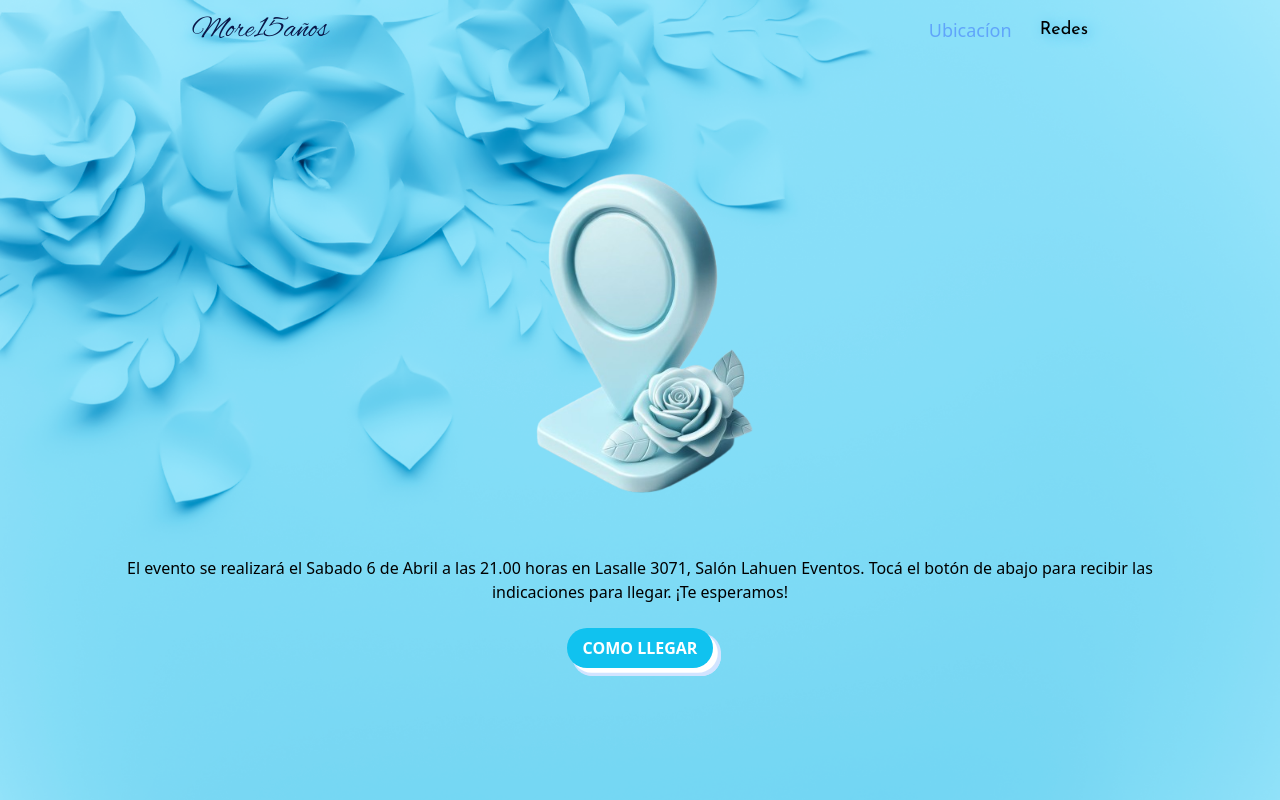
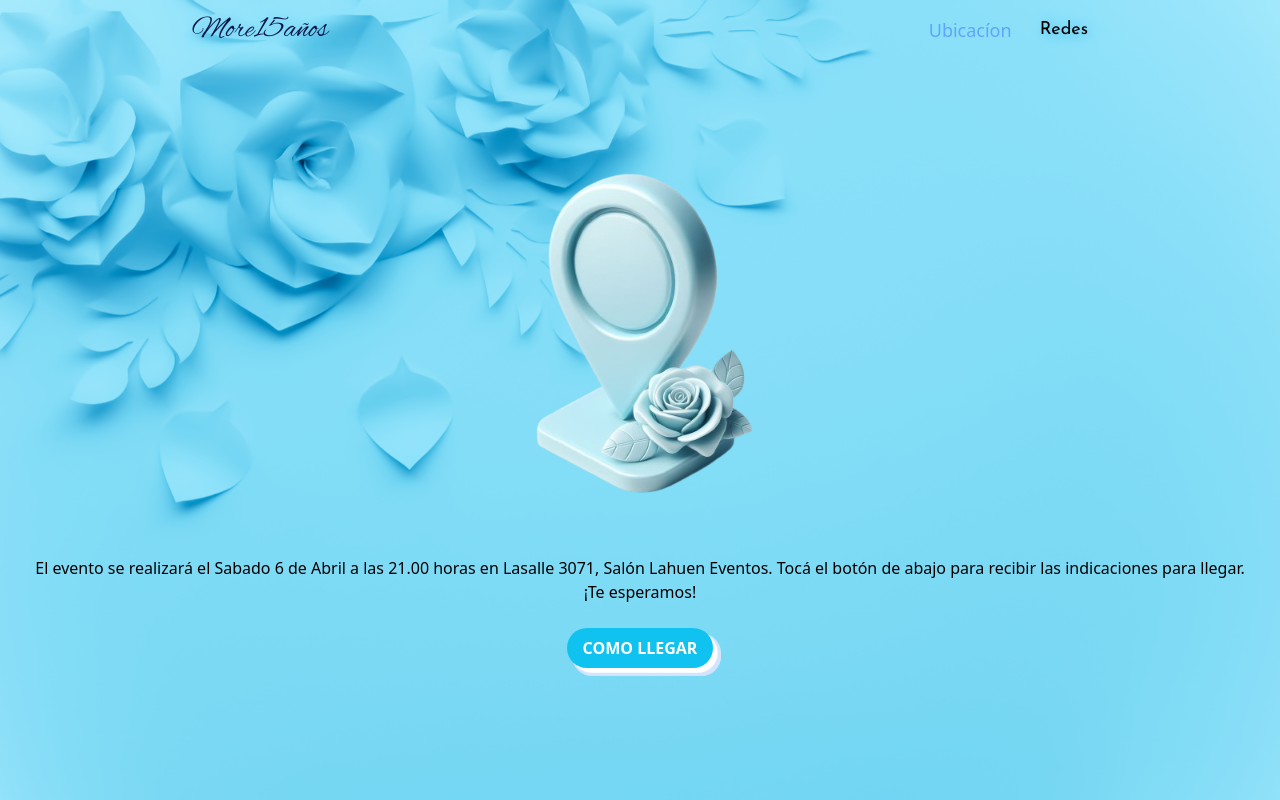
Before and after one commit to leanmaga/invitacionVirtual, a React (Vite) app: page /projects in a window 1280 px wide. Shown: the top 800 px of the page. Built offline with nearby package versions, Linux system fonts and the light colour scheme.

Commit message:
cambiar navbar

```diff
--- a/src/components/Navbar.jsx
+++ b/src/components/Navbar.jsx
@@ -3,10 +3,18 @@ import { NavLink } from "react-router-dom";
 
 const Navbar = () => {
   return (
-    <header className='header'>
+    <header className='header flex justify-around'>
+
+      <div>
+
         <NavLink to='/'>
           <h2 className='logo w-18 h-18 object-contain text-slate-200 font-bold text-lg name' translate="no">More15años</h2>
         </NavLink>
+
+      </div>
+
+      <div>
+
         <nav className='flex text-lg gap-7 font-medium'>
 
           <NavLink to='/projects' className={({ isActive }) => isActive ? "text-blue-400" : " text-black link"}>
@@ -17,6 +25,9 @@ const Navbar = () => {
           </NavLink>
 
         </nav>
+
+      </div>
+
     </header>
   );
 };
--- a/src/index.css
+++ b/src/index.css
@@ -90,7 +90,7 @@ a:hover {
 
   display: inline-block;
   margin-right: 0.2rem;
-  width: 4rem;;
+  width: 3rem;;
 }
 
 .countdown-section span {
--- a/src/pages/Projects.jsx
+++ b/src/pages/Projects.jsx
@@ -11,7 +11,7 @@ const Projects = () => {
 
       {/*Ubicación */}
 
-      <div className="container w-full h-screen flex flex-col items-center justify-center text-center bg-hero-pattern bg-center bg-cover bg-no-repeat hero">
+      <div className="w-full h-screen flex flex-col items-center justify-center text-center bg-hero-pattern bg-center bg-cover bg-no-repeat">
 
 
         <img src={ubicacion} alt="musica" className='w-[50%] h-auto lg:w-[400px] lg:h-[400px]'/>
```
Lines whose indentation alone changed are shown as unchanged.
